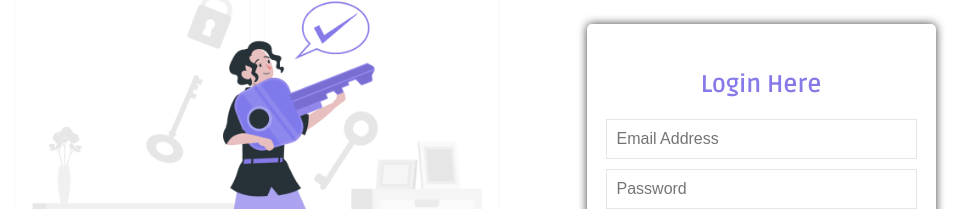
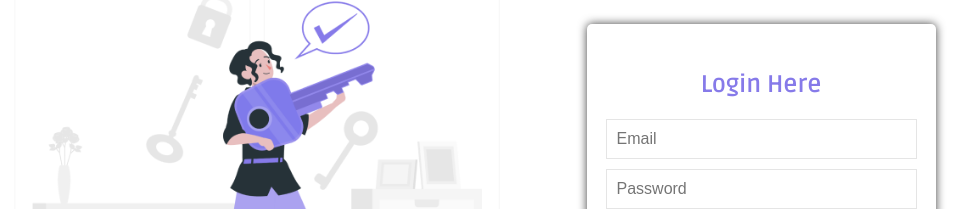
Before and after one commit to Komalkhatal24/project, a React (Create React App) app: page /login in a window 1280 px wide. Shown: the part 260-469 px from the top of the page, without its empty margins (214-1188 px from the left). Built offline with nearby package versions, Linux system fonts and the light colour scheme.

Commit message:
Update Login Page

```diff
--- a/src/components/login.jsx
+++ b/src/components/login.jsx
@@ -18,7 +18,7 @@ function Login()
             <div className="right-login">
                <form>
             <h1>Login Here</h1>
-            <input type='email'placeholder='Email Address'></input>
+            <input type='email'placeholder='Email'></input>
             <input
              type='password'placeholder='Password'></input>
              <div className='login'>
```
